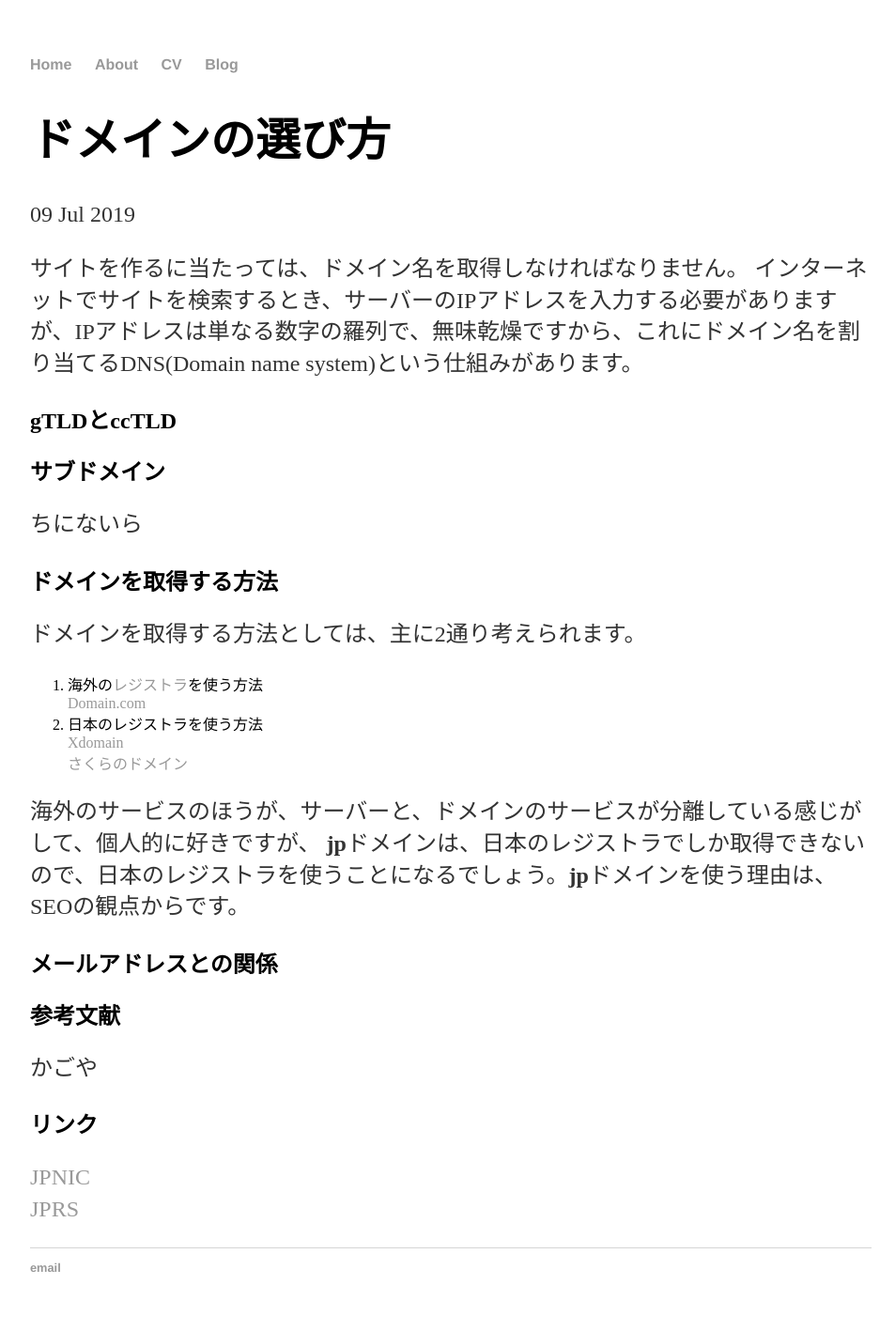
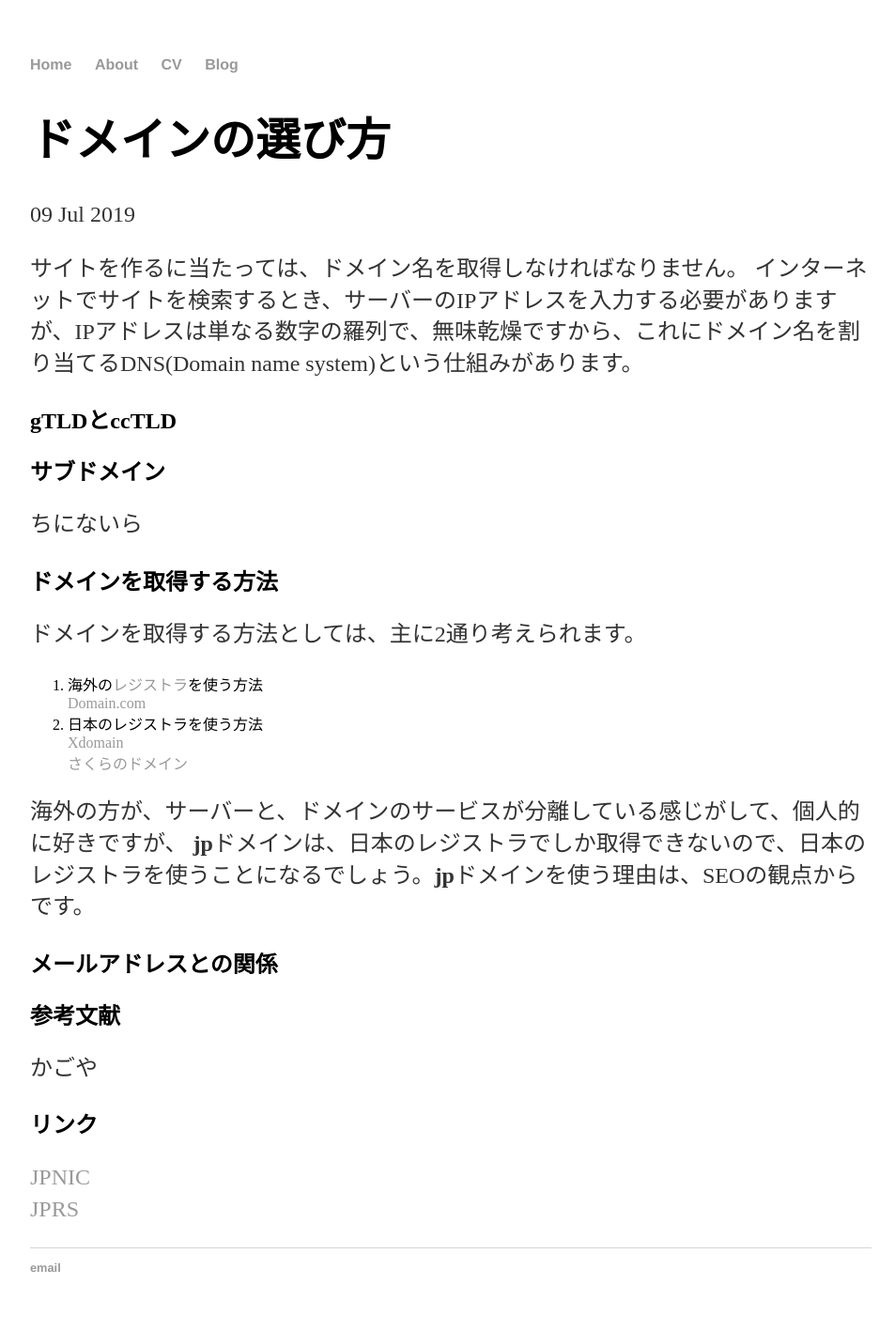
Before and after one commit to agematsu/agematsu.github.io, a Jekyll site: the page built from _posts/2019-07-09-ドメインの選び方.md, in a window 1280 px wide. Shown: the whole page at 94% size, without its empty margins (160-1113 px from the left). Built offline with Jekyll 4.4.1, drawn with Linux system fonts in a browser that asks for light colours; our own code applies the rules of GitHub Pages for plain Markdown files.

Commit message:
Update 2019-07-09-ドメインの選び方.md

```diff
--- a/_posts/2019-07-09-ドメインの選び方.md
+++ b/_posts/2019-07-09-ドメインの選び方.md
@@ -13,7 +13,7 @@
 <a href="https://domain.sakura.ad.jp/">さくらのドメイン</a>
 
 
-海外のサービスのほうが、サーバーと、ドメインのサービスが分離している感じがして、個人的に好きですが、 **jp**ドメインは、日本のレジストラでしか取得できないので、日本のレジストラを使うことになるでしょう。**jp**ドメインを使う理由は、SEOの観点からです。
+海外の方が、サーバーと、ドメインのサービスが分離している感じがして、個人的に好きですが、 **jp**ドメインは、日本のレジストラでしか取得できないので、日本のレジストラを使うことになるでしょう。**jp**ドメインを使う理由は、SEOの観点からです。
 ## メールアドレスとの関係
 
 
```
